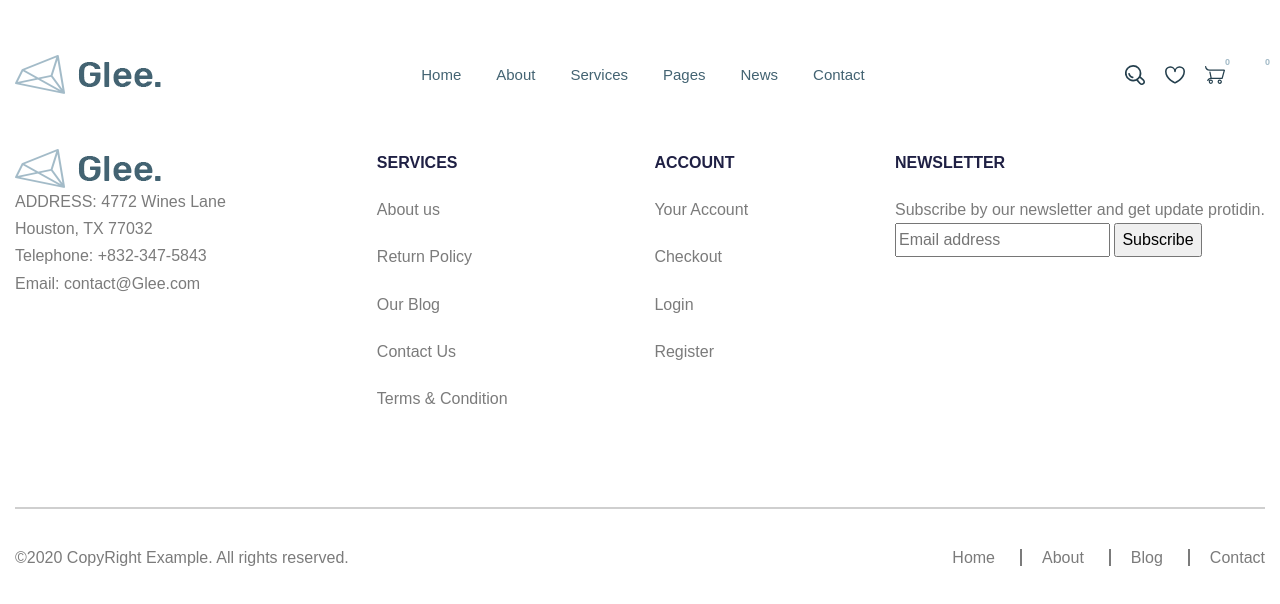
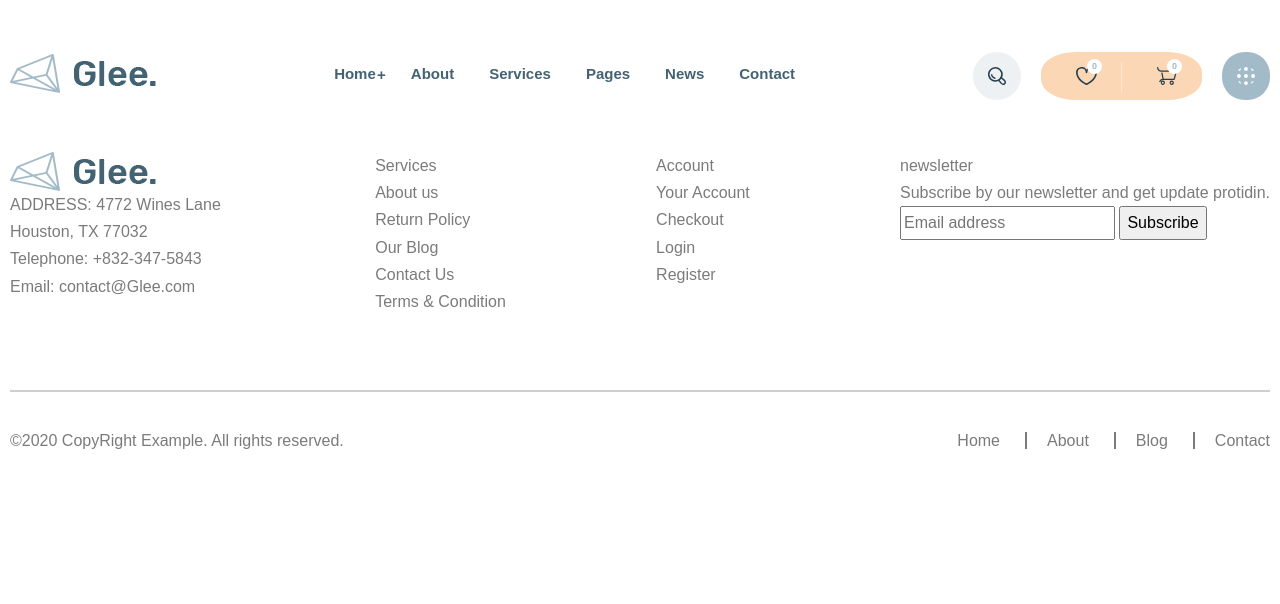
Before and after one commit to Osetinskaya/glee, a website: page app/index.html in a window 1280 px wide. Drawn offline with nearby package versions, Linux system fonts and the light colour scheme; files that its build step writes are made by us from their sources.

Commit message:
сделала хедер

```diff
--- a/app/index.html
+++ b/app/index.html
@@ -17,40 +17,41 @@
                 </a>
                 <nav class="menu">
                     <div class="menu__list">
-                        <li class="menu__item">
-                            <a class="menu__link" href="#">Home</a>
+                        <li class="menu__list-item">
+                            <a class="menu__list-link menu__list-link--active" href="#">Home</a>
                         </li>
-                        <li class="menu__item">
-                            <a class="menu__link" href="#">About</a>
+                        <li class="menu__list-item">
+                            <a class="menu__list-link" href="#">About</a>
                         </li>
-                        <li class="menu__item">
-                            <a class="menu__link" href="#">Services</a>
+                        <li class="menu__list-item">
+                            <a class="menu__list-link" href="#">Services</a>
                         </li>
-                        <li class="menu__item">
-                            <a class="menu__link" href="#">Pages</a>
+                        <li class="menu__list-item">
+                            <a class="menu__list-link" href="#">Pages</a>
                         </li>
-                        <li class="menu__item">
-                            <a class="menu__link" href="#">News</a>
+                        <li class="menu__list-item">
+                            <a class="menu__list-link" href="#">News</a>
                         </li>
-                        <li class="menu__item">
-                            <a class="menu__link" href="#">Contact</a>
+                        <li class="menu__list-item">
+                            <a class="menu__list-link" href="#">Contact</a>
                         </li>
                     </div>
                 </nav>
                 <div class="user-nav">
-                    <a class="user-nav__link" href="#">
-                        <img class="link__img link__img--search" src="images/icon/search.svg" alt="search__img">
+                    <a class="user-nav__link user-nav__link--search" href="#">
+                        <img class="user-nav__img user-nav__img--search" src="images/icon/search.svg" alt="search__img">
                     </a>
-                    <a class="user-nav__link" href="#">
-                        <img class="link__img link__img--like" src="images/icon/like.svg" alt="like__img">
-                    </a>
-                    <a class="user-nav__link" href="#">
-                        <img class="link__img link__img--card" src="images/icon/card.svg" alt="card__img">
+                    <a class="user-nav__link user-nav__link--like" href="#">
+                        <img class="user-nav__img user-nav__img--like" src="images/icon/like.svg" alt="like__img">
                         <span class="user-nav__num">0</span>
                     </a>
-                    <a class="user-nav__link" href="#">
-                        <img class="link__img link__img--grid" src="images/icon/grid.svg" alt="grid__img">
+                    <a class="user-nav__link user-nav__link--card" href="#">
+                        <img class="user-nav__img user-nav__img--card" src="images/icon/card.svg" alt="card__img">
                         <span class="user-nav__num">0</span>
+                    </a>
+                    <a class="user-nav__link user-nav__link--grid" href="#">
+                        <img class="user-nav__img user-nav__img--grid" src="images/icon/grid.svg" alt="grid__img">
+
                     </a>
                 </div>
             </div>
@@ -58,11 +59,12 @@
     </header>
 
 
+
     <footer class="footer">
         <div class="container">
             <div class="footer-top">
                 <div class="footer-top__item footer-top__item--contact">
-                    <a class="logo" href="#">
+                    <a class="logo footer-top__logo" href="#">
                         <img class="logo__img logo__img--footer" src="images/logo.png" alt="logo">
                     </a>
                     <a class="footer-top__item-address" href="#">ADDRESS: 4772 Wines Lane Houston, TX 77032</a>
--- a/app/scss/_global.scss
+++ b/app/scss/_global.scss
@@ -6,9 +6,9 @@ body {
 }
 
 .container {
-    max-width: 1800px;
+    max-width: 1775px;
     margin: 0 auto;
-    padding: 0 15px;
+    padding: 0 10px;
 }
 
 .link__img {
--- a/app/scss/style.scss
+++ b/app/scss/style.scss
@@ -3,7 +3,7 @@
 @import 'global';
 @import 'vars';
 .header {
-    padding: 55px 0;
+    padding: 47px 0 52px;
     &__inner {
         display: flex;
         justify-content: space-between;
@@ -12,34 +12,39 @@
 }
 
 .menu {
+    @extend %rubik-500;
+    color: $default;
     &__list {
         display: flex;
+        font-size: 15px;
+        line-height: 1;
+        margin: 0 auto;
     }
-    &__item:not(:last-child) {
+    &__list-item:not(:last-child) {
         margin-right: 35px;
     }
-    &__link {
-        color: $default;
+    &__list-link {
+        position: relative;
         font-size: 15px;
         line-height: 1;
-        position: relative;
-        transition: all 0.3s;
+        transition: all 0.5s;
         &:hover {
-            color: $accent;
-            border-bottom: 1px solid $accent;
+            border-bottom: 1px solid $default;
             padding-bottom: 5px;
         }
-        &:active::after {
-            content: '+';
-            position: relative;
-            margin-left: 5px;
-            color: inherit
-        }
+    }
+    &__list-link--active::after {
+        content: '+';
+        position: absolute;
+        top: 2px;
+        right: -10px;
+        color: inherit
     }
 }
 
 .user-nav {
     display: flex;
+    padding-top: 5px;
     &__link {
         position: relative;
         @extend %rubik-500;
@@ -47,14 +52,53 @@
     &__link:not(:last-child) {
         margin-right: 20px;
     }
+    &__link--search {
+        background-color: #edf1f4;
+        border-radius: 50%;
+    }
+    &__link--like {
+        margin-right: 0 !important;
+        border-top-left-radius: 43%;
+        border-bottom-left-radius: 43%;
+        background-color: #fcd7b6;
+        position: relative;
+        &::after {
+            content: "";
+            width: 1px;
+            height: 30px;
+            top: 10px;
+            right: 0;
+            background-color: #fde7d3;
+            z-index: 10;
+            position: absolute;
+        }
+    }
+    &__link--card {
+        border-top-right-radius: 43%;
+        border-bottom-right-radius: 43%;
+        background-color: #fcd7b6;
+    }
+    &__img {
+        height: 48px;
+        padding: 15px;
+    }
+    &__img--like,
+    &__img--card {
+        padding-left: 35px;
+        padding-right: 25px;
+    }
+    &__img--grid {
+        background-color: #a3bbc8;
+        border-radius: 47%;
+    }
     &__num {
         position: absolute;
         width: 15px;
         height: 15px;
         border-radius: 50%;
         background-color: #fff;
-        top: -10px;
-        right: -10px;
+        top: 7px;
+        right: 20px;
         font-size: 9px;
         line-height: 15px;
         text-align: center;
@@ -74,7 +118,10 @@
                 max-width: 215px;
             }
         }
-        &__items {
+        &__logo {
+            margin-bottom: 30px;
+        }
+        /*    &__items {
             margin-bottom: 20px;
         }
         &__title {
@@ -82,7 +129,7 @@
             color: #1f2044;
             text-transform: uppercase;
             margin-bottom: 20px;
-        }
+        } */
     }
     .footer-bottom {
         display: flex;
```
